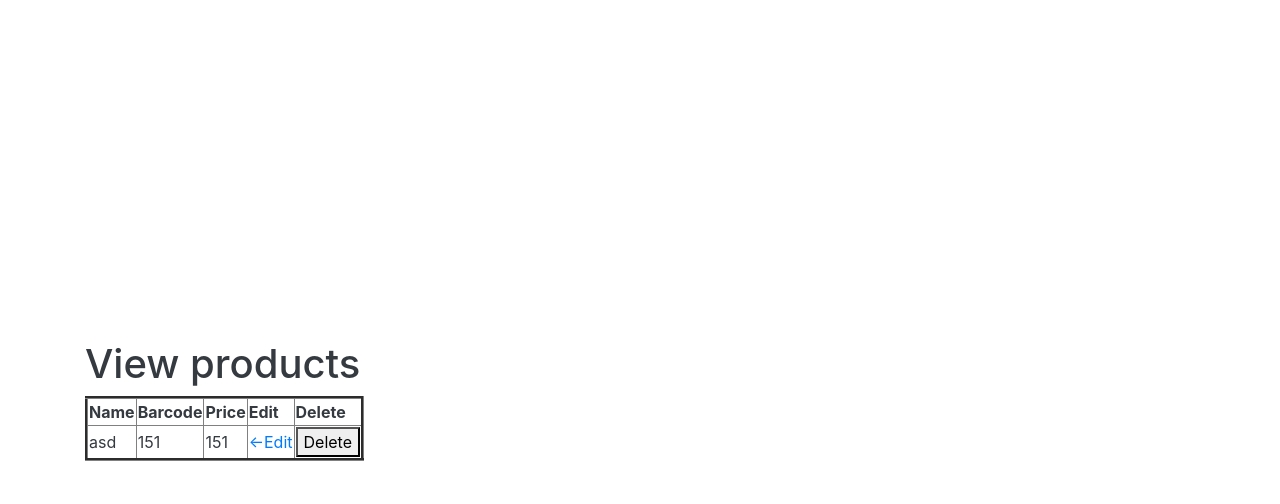
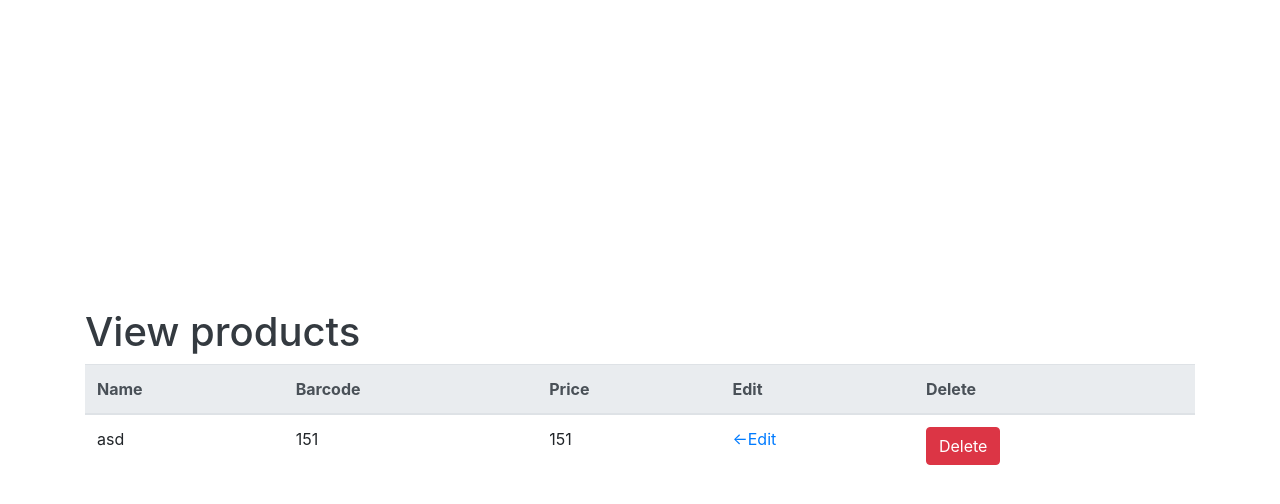
Before and after one commit to zefyr-solutions/Reach, a Flask app: page /view_product in a window 1280 px wide. Shown: the top 504 px of the page. Run offline with Flask 2, Linux system fonts and the light colour scheme; a user stored in the database is signed in; data comes from the database, SQL or seed files in the repository; some libraries are stand-ins or nearby versions.

Commit message:
UI table modification

```diff
--- a/templates/view_customer.html
+++ b/templates/view_customer.html
@@ -2,10 +2,10 @@
 {% block title %}View Customers{% endblock %}
 {% block content %}
 
-
 <h1>View Customers</h1>
 <span id = "pass"></span>
-<table border="3px">
+<table class="table">
+  <thead class="thead-light">
   <tr>
     <th>Name</th>
     <th>Email</th>
@@ -22,7 +22,7 @@
       <td>{{row[3]}}</td>
       <td><a href="edit_customer/{{row[4]}}"> <-Edit </a></td>
         <td>
-       <button id="demo{{row[4]}}">Delete</button>
+       <button type="button" id="demo{{row[4]}}" class="btn btn-danger">Delete</button>
         </td>
       </tr>
       <script type="text/javascript">
--- a/templates/view_customer_specific.html
+++ b/templates/view_customer_specific.html
@@ -19,7 +19,8 @@
     qrcode.makeCode();
 </script>
 <h1>View Customers</h1>
-<table border="3px">
+<table class="table">
+  <thead class="thead-light">
   <tr>
     <th>Name</th>
     <th>Email</th>
--- a/templates/view_product.html
+++ b/templates/view_product.html
@@ -5,7 +5,8 @@
 
 <h1>View products</h1>
 <span id = "pass"></span>
-<table border="3px">
+<table class="table">
+  <thead class="thead-light">
   <tr>
     <th>Name</th>
     <th>Barcode</th>
@@ -20,7 +21,7 @@
       <td>{{row[2]}}</td>
       <td><a href="edit_product/{{row[3]}}"> <-Edit </a></td>
       <td>
-     <button id="demo{{row[3]}}">Delete</button>
+     <button id="demo{{row[3]}}" class="btn btn-danger">Delete</button>
       </td>
     <script type="text/javascript">
       document.getElementById("demo{{row[3]}}").addEventListener("click", x);
--- a/templates/view_user.html
+++ b/templates/view_user.html
@@ -31,7 +31,7 @@
       </td>
       <td><a href="edit_user/{{row[5]}}"> <-Edit </a></td>
       <td>
-     <button id="demo{{row[5]}}">Delete</button>
+     <button type="button" id="demo{{row[5]}}" class="btn btn-danger">Delete</button>
       </td>
     </tr>
     <script type="text/javascript">
```
